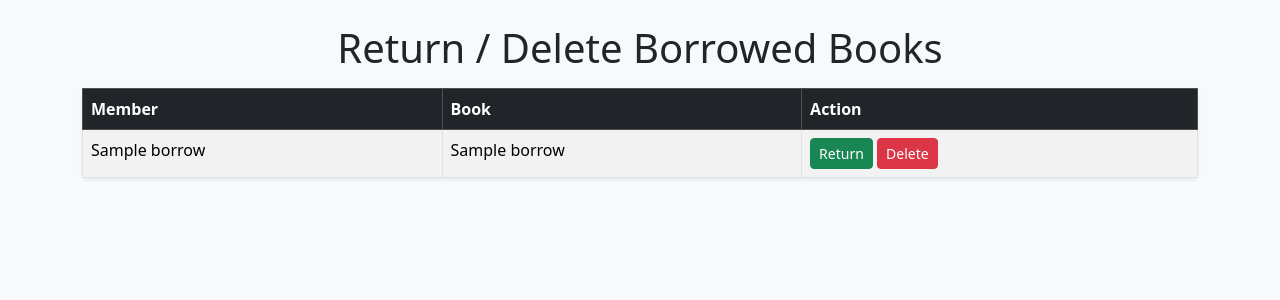
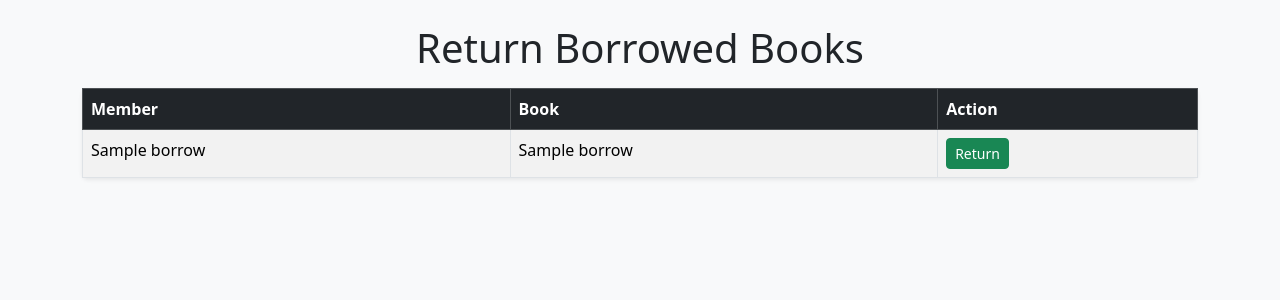
Before and after one commit to shubham-gupta-2717/LibraryManagement, a Flask app: template templates/return.html in a window 1280 px wide. Shown: the part 56-356 px from the top of the page. Run offline with Flask 3, Linux system fonts and the light colour scheme; the template is opened without the code that fills it: most values are stand-ins (such as "Sample title", 1, 10 or a date in 2020).

Commit message:
Remove the delete option from the returning the book table

```diff
--- a/templates/return.html
+++ b/templates/return.html
@@ -1,8 +1,8 @@
 {% extends "base.html" %}
-{% block title %}Return / Delete{% endblock %}
+{% block title %}Return Borrowed Books{% endblock %}
 
 {% block content %}
-<h1 class="text-center mt-4">Return / Delete Borrowed Books</h1>
+<h1 class="text-center mt-4">Return Borrowed Books</h1>
 <table class="table table-striped table-bordered table-hover rounded shadow-sm mt-3">
 <thead class="table-dark">
 <tr>
@@ -22,28 +22,6 @@
     <input type="hidden" name="borrow_id" value="{{ borrow[0] }}">
     <button class="btn btn-success btn-sm" type="submit">Return</button>
   </form>
-
-  <!-- Delete Button with Modal -->
-  <button class="btn btn-danger btn-sm" data-bs-toggle="modal" data-bs-target="#deleteBorrowModal{{ borrow[0] }}">Delete</button>
-  <div class="modal fade" id="deleteBorrowModal{{ borrow[0] }}" tabindex="-1">
-    <div class="modal-dialog">
-      <div class="modal-content">
-        <div class="modal-header">
-          <h5 class="modal-title">Confirm Delete</h5>
-          <button type="button" class="btn-close" data-bs-dismiss="modal"></button>
-        </div>
-        <div class="modal-body">
-          Are you sure you want to delete this borrow record?
-        </div>
-        <div class="modal-footer">
-          <form action="/delete_borrow/{{ borrow[0] }}" method="POST">
-            <button type="submit" class="btn btn-danger">Yes, Delete</button>
-          </form>
-          <button type="button" class="btn btn-secondary" data-bs-dismiss="modal">Cancel</button>
-        </div>
-      </div>
-    </div>
-  </div>
 </td>
 </tr>
 {% endfor %}
```
